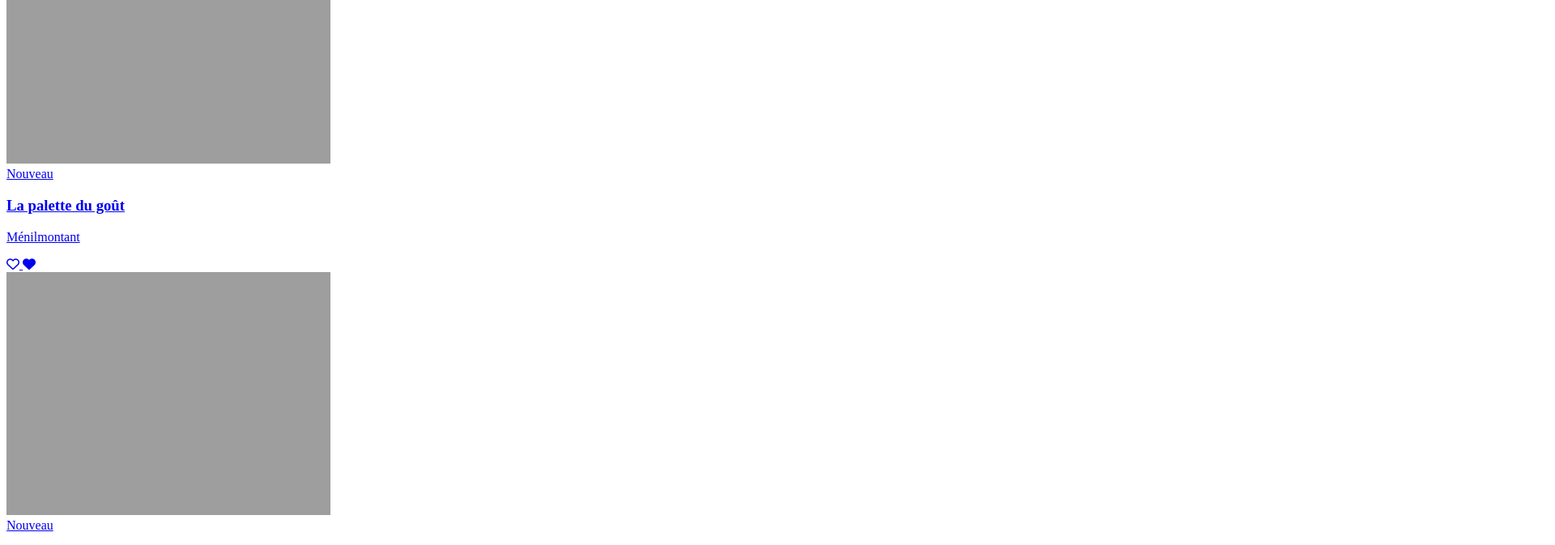
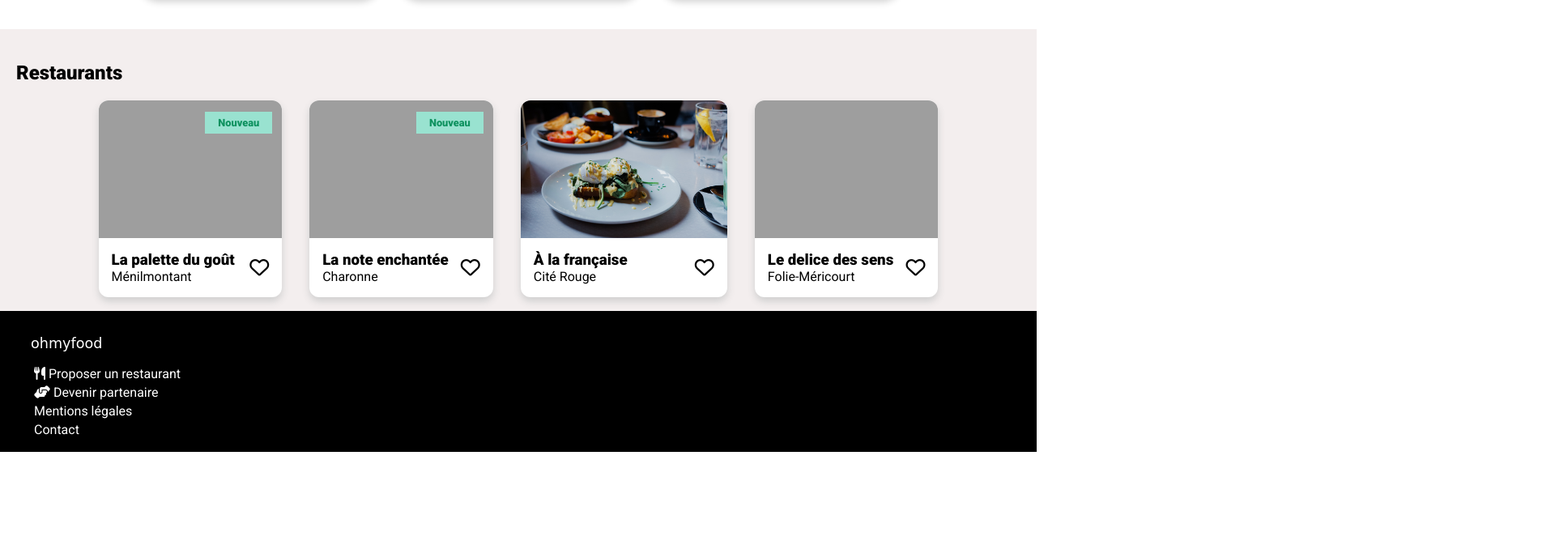
Before and after one commit to inabernic/BernicIna_3_15112020, a website: page index.html in a window 1280 px wide. Shown: the part 540-1213 px from the top of the page at 81% size, 1920 px wide, since content can reach past the window. After the commit the page ends 1098 px from the top, so only its background shows below. Drawn offline with Linux system fonts and the light colour scheme; the site is published under a folder, as on GitHub Pages, so addresses that start at the root find nothing; a web font is replaced by a local one.

Commit message:
modif. lien css suppression "/"

```diff
--- a/index.html
+++ b/index.html
@@ -9,7 +9,7 @@
     <link rel="preconnect" href="https://fonts.gstatic.com">
     <link href="https://fonts.googleapis.com/css2?family=Roboto:wght@400;900&family=Shrikhand&display=swap"
         rel="stylesheet">
-    <link rel="stylesheet" href="/dist/css/main.min.css">
+    <link rel="stylesheet" href="dist/css/main.min.css">
     <title>ohmyfood</title>
 </head>
 
```
